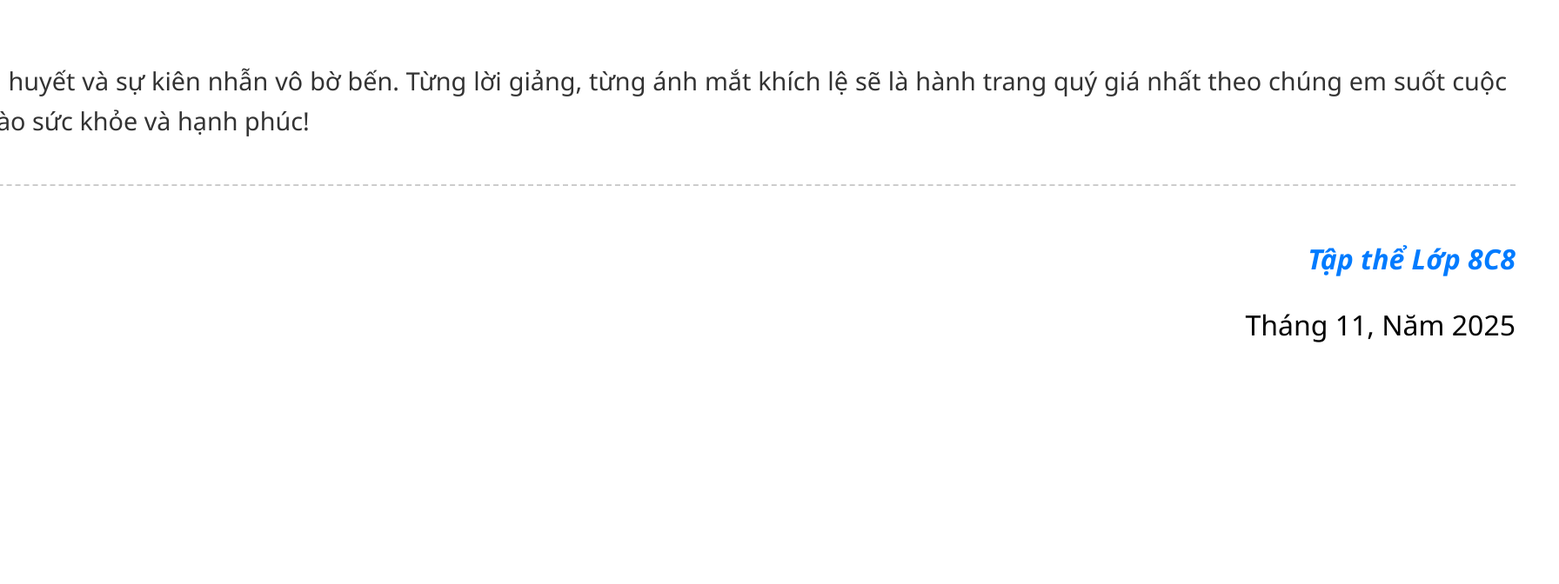
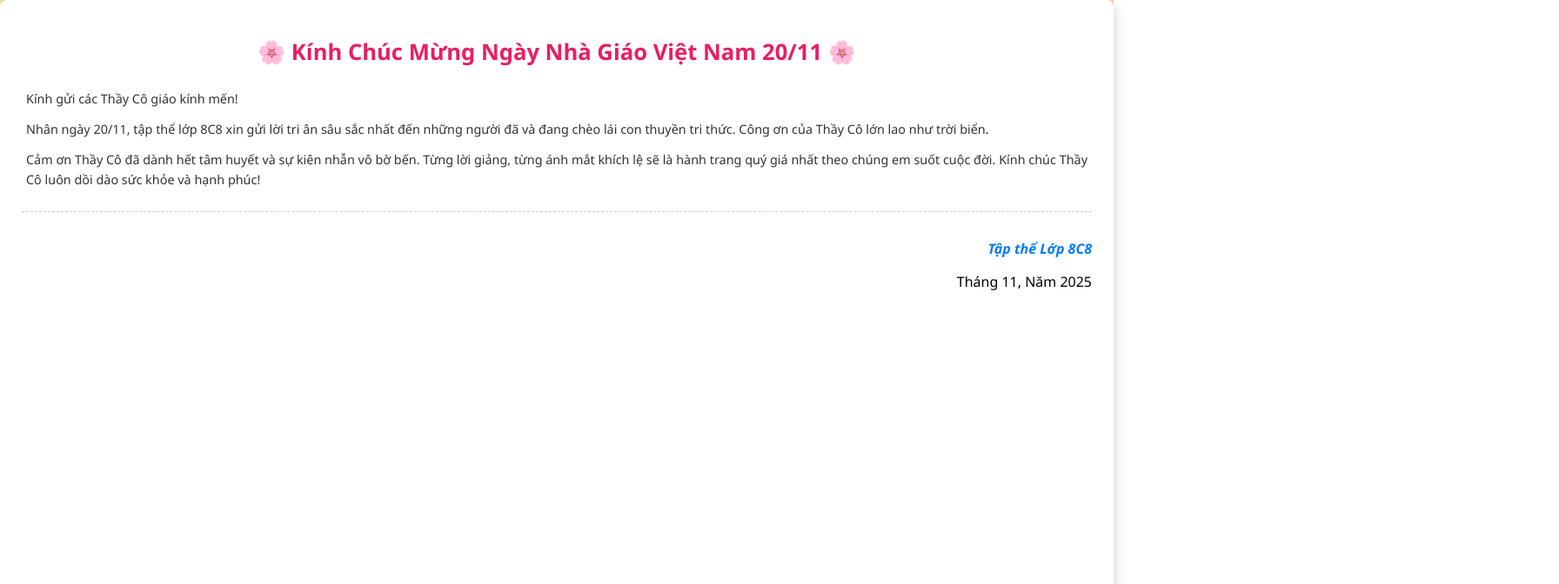
Before and after one commit to tbhg8/thiep-20-11, a plain HTML site: page index.html in a window 1280 px wide. Both pictures are taken after a click on the element 640 px from the left and 400 px from the top of the page. Shown: the top 672 px of the page at 87% size, 1792 px wide, since content can reach past the window. Drawn offline with Linux system fonts and the light colour scheme.

Commit message:
Final ultimate fix: Removed scale() for perfect full-screen content display

```diff
--- a/style.css
+++ b/style.css
@@ -14,13 +14,12 @@ body {
 
 /* -------------------- Cấu trúc Phong bì (Trạng thái Đóng) -------------------- */
 .envelope-wrapper {
-    width: 450px; /* PHONG BÌ TO HƠN */
+    width: 450px;
     height: 320px;
     position: relative;
     cursor: pointer;
     transition: all 0.5s ease-in-out;
     z-index: 20;
-    /* TRANG TRÍ THÊM CHO PHONG BÌ */
     border-radius: 10px;
     box-shadow: 0 15px 40px rgba(0, 0, 0, 0.4);
     background-color: #f7f7f7;
@@ -65,12 +64,13 @@ body {
 
 /* Nội dung Thư (Phần zoom-in) */
 .letter-content {
-    width: 90%; /* KÍCH THƯỚC BỨC THƯ NHỎ HƠN */
+    /* Điều chỉnh kích thước ban đầu nhỏ và ẩn */
+    width: 90%;
     height: 90%;
     position: absolute;
     top: 50%;
     left: 50%;
-    transform: translate(-50%, -50%) scale(0.1); /* ẨN */
+    transform: translate(-50%, -50%) scale(0.1);
     background-color: white;
     box-shadow: 0 5px 15px rgba(0, 0, 0, 0.2);
     z-index: 1;
@@ -95,14 +95,14 @@ body.open .envelope-flap {
 }
 
 body.open .letter-content {
-    /* ĐÃ SỬA LỖI TỶ LỆ ZOOM */
-    transform: translate(-50%, -50%) scale(2.0); /* TỶ LỆ PHÓNG TO VỪA VẶN MÀN HÌNH */
+    /* GIẢI PHÁP CUỐI CÙNG: Không dùng scale, dùng kích thước màn hình */
+    transform: translate(-50%, -50%) scale(1); /* Đặt lại scale(1) để không còn phóng to */
     opacity: 1;
     position: fixed;
     top: 50%;
     left: 50%;
-    width: 90%;
-    height: 90%;
+    width: 100vw; /* Lấp đầy chiều rộng màn hình */
+    height: 100vh; /* Lấp đầy chiều cao màn hình */
     z-index: 30;
 }
 
```
